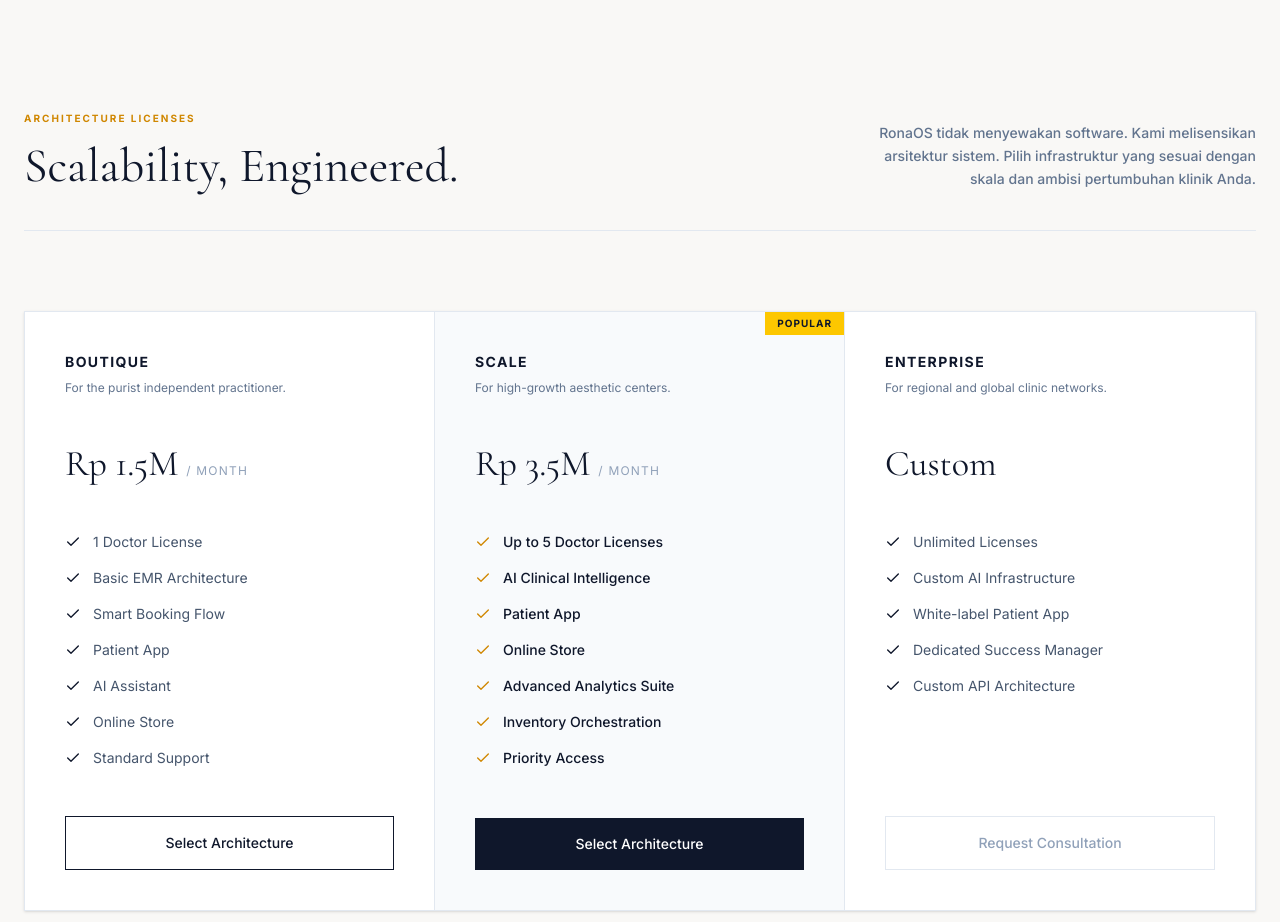
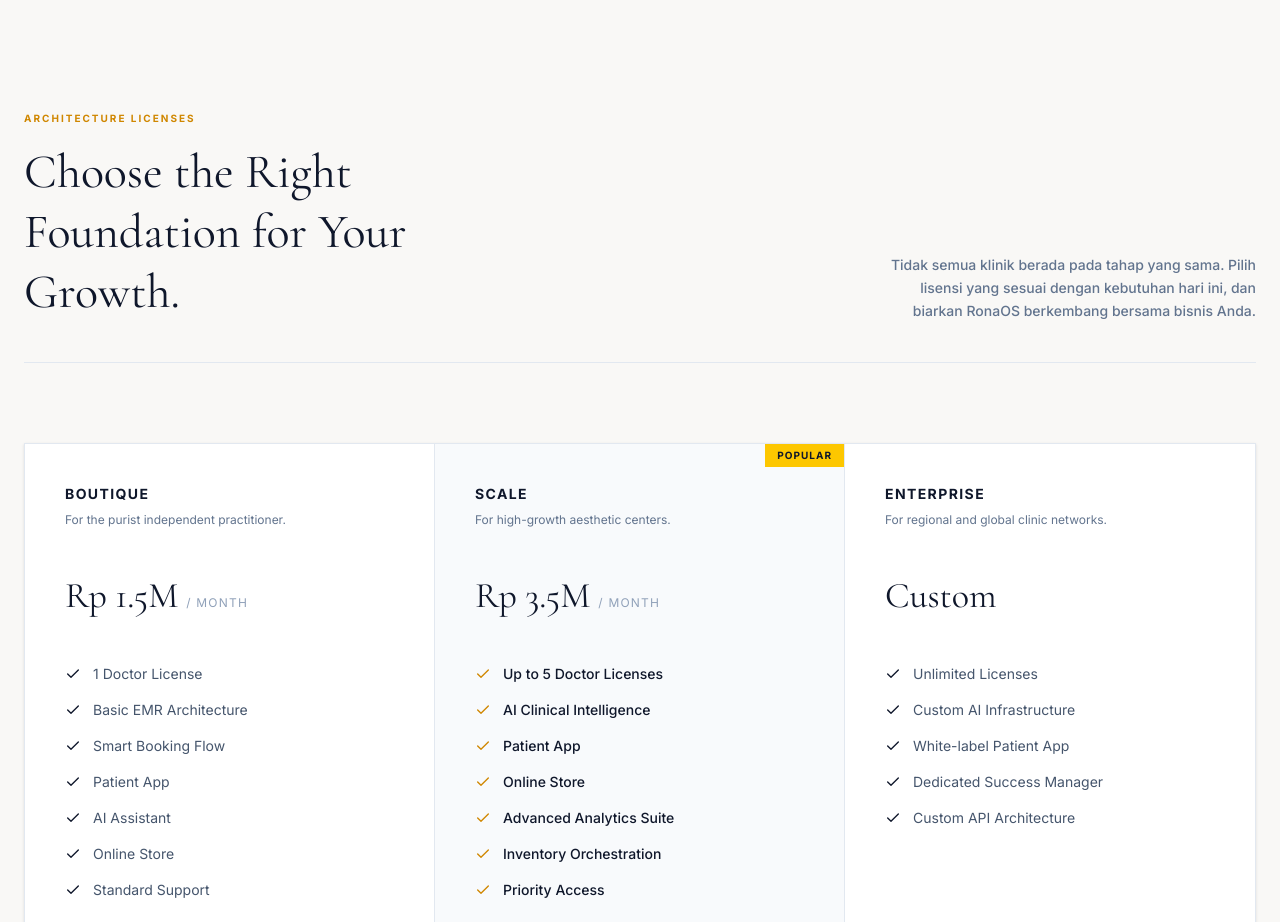
Before and after one commit to jasurddev/AuraWellness, a Next.js app: page / in a window 1280 px wide. Shown: the part 5580-6502 px from the top of the page. Built offline with nearby package versions, Linux system fonts and the light colour scheme.

Commit message:
feat: update pricing headline to Choose the Right Foundation for Your Growth

```diff
--- a/src/app/page.tsx
+++ b/src/app/page.tsx
@@ -301,10 +301,10 @@ export default function Home() {
           <div className="flex flex-col md:flex-row justify-between items-end mb-20 border-b border-slate-200 pb-10">
             <div>
               <span className="text-[10px] font-bold uppercase tracking-[0.2em] text-yellow-600 mb-4 block">ARCHITECTURE LICENSES</span>
-              <h2 className="text-4xl md:text-5xl font-serif">Scalability, Engineered.</h2>
+              <h2 className="text-4xl md:text-5xl font-serif max-w-lg leading-tight">Choose the Right Foundation for Your Growth.</h2>
             </div>
-            <p className="text-sm text-slate-500 max-w-sm md:text-right mt-4 md:mt-0 font-medium leading-relaxed">
-              RonaOS tidak menyewakan software. Kami melisensikan arsitektur sistem. Pilih infrastruktur yang sesuai dengan skala dan ambisi pertumbuhan klinik Anda.
+            <p className="text-sm text-slate-500 max-w-sm md:text-right mt-6 md:mt-0 font-medium leading-relaxed">
+              Tidak semua klinik berada pada tahap yang sama. Pilih lisensi yang sesuai dengan kebutuhan hari ini, dan biarkan RonaOS berkembang bersama bisnis Anda.
             </p>
           </div>
 
```
